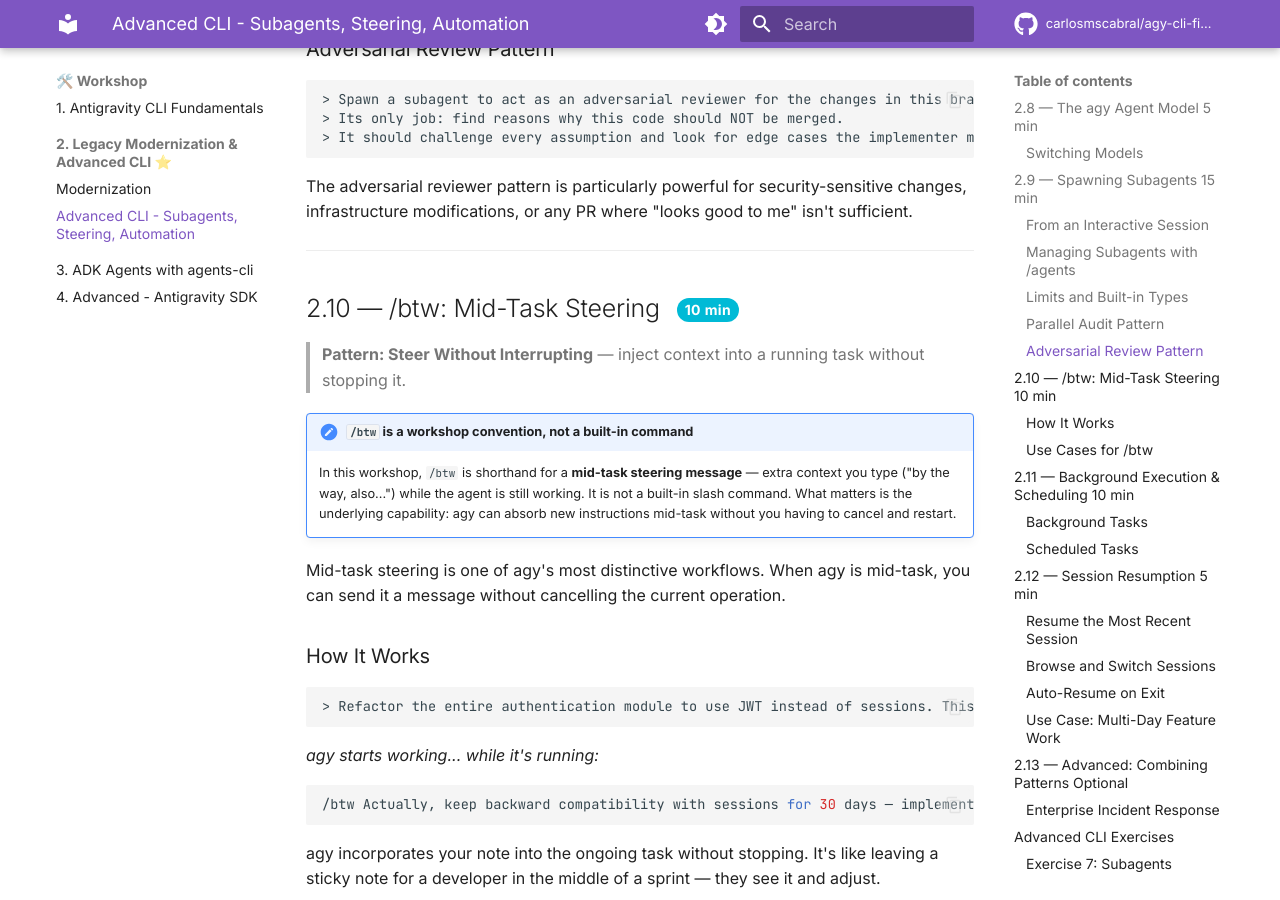
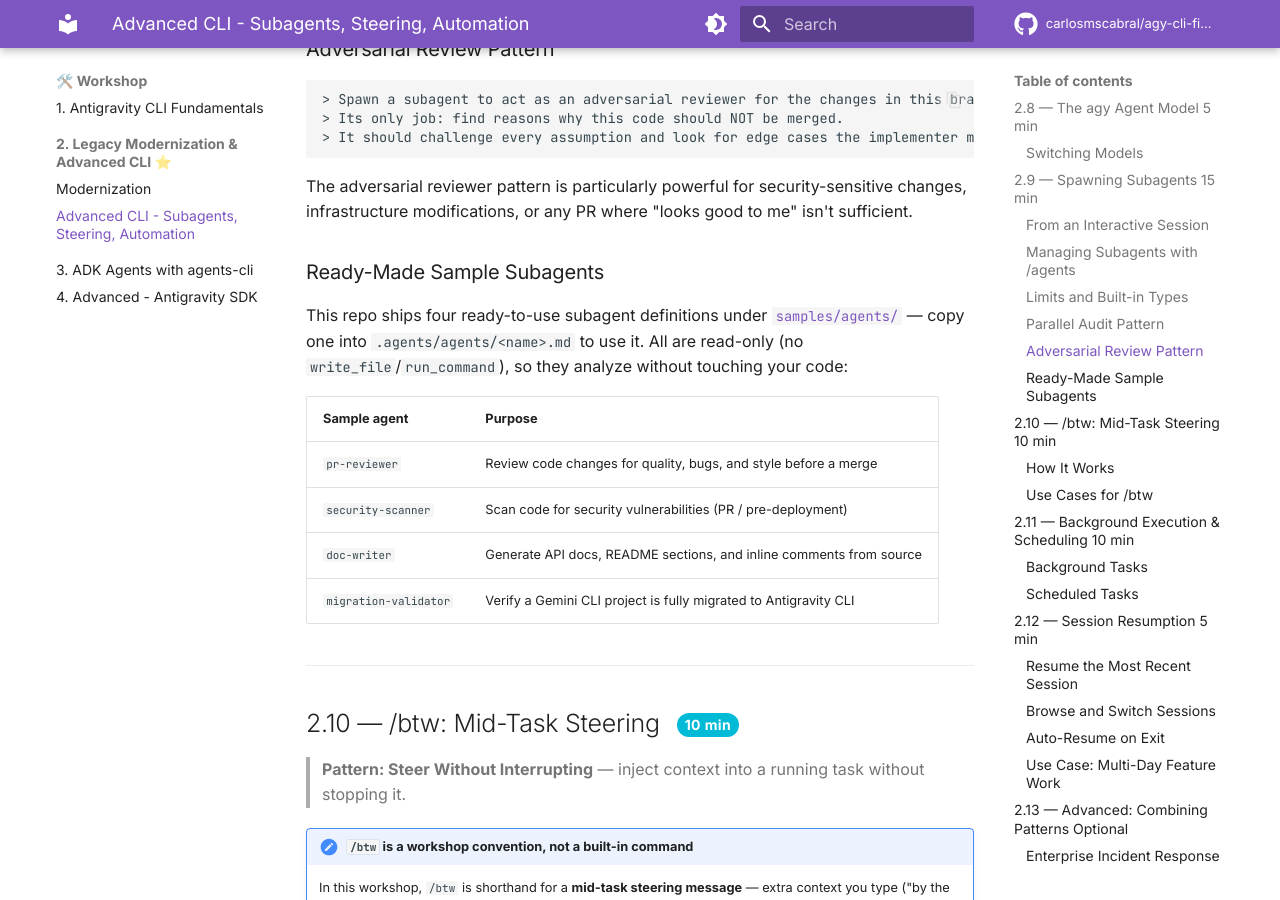
Before and after one commit to carlosmscabral/agy-cli-field-workshop, an MkDocs documentation site: the page built from docs/multi-agent-advanced.md, in a window 1280 px wide and 900 px high, scrolled down 2671 px. Built offline with MkDocs 1.6.1 and Material for MkDocs 9.7.7, drawn with Linux system fonts in a browser that asks for light colours; comment, search, counter and statistics services are not loaded.

Commit message:
docs(subagents): document doc-writer & pr-reviewer sample agents (clears drift warnings)
Add a 'Ready-Made Sample Subagents' table to multi-agent-advanced.md listing all
four samples/agents/ definitions. detect-drift now reports 0 warnings.

````diff
--- a/docs/multi-agent-advanced.md
+++ b/docs/multi-agent-advanced.md
@@ -98,6 +98,17 @@
 ```
 
 The adversarial reviewer pattern is particularly powerful for security-sensitive changes, infrastructure modifications, or any PR where "looks good to me" isn't sufficient.
+
+### Ready-Made Sample Subagents
+
+This repo ships four ready-to-use subagent definitions under [`samples/agents/`](https://github.com/carlosmscabral/agy-cli-field-workshop/tree/main/samples/agents) — copy one into `.agents/agents/<name>.md` to use it. All are read-only (no `write_file`/`run_command`), so they analyze without touching your code:
+
+| Sample agent | Purpose |
+| :-- | :-- |
+| `pr-reviewer` | Review code changes for quality, bugs, and style before a merge |
+| `security-scanner` | Scan code for security vulnerabilities (PR / pre-deployment) |
+| `doc-writer` | Generate API docs, README sections, and inline comments from source |
+| `migration-validator` | Verify a Gemini CLI project is fully migrated to Antigravity CLI |
 
 ---
 
````
